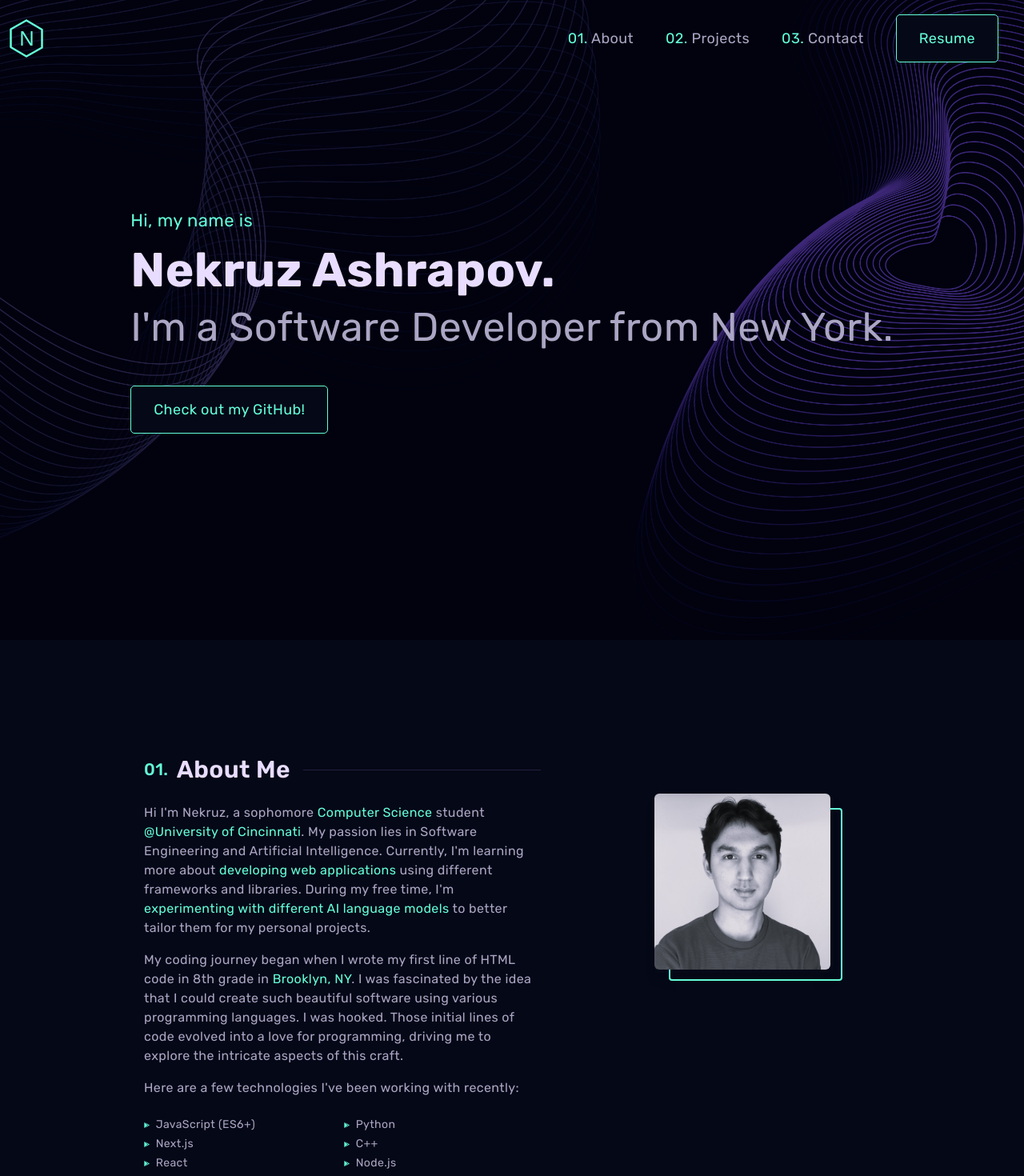
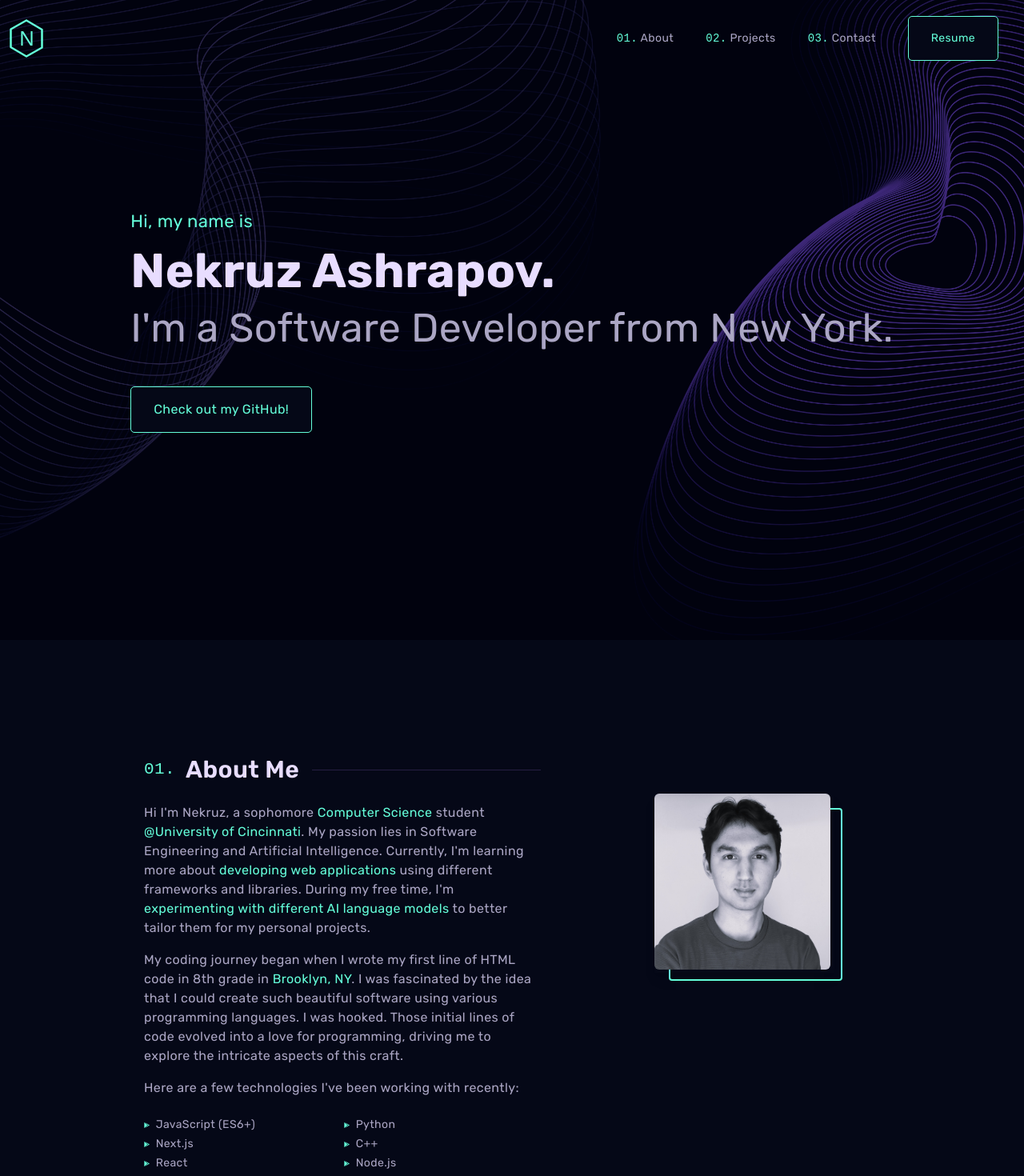
Before and after one commit to NekruzAsh/MyPortfolio, a Next.js app: page / in a window 1280 px wide. Shown: the top 1470 px of the page at 80% size. Built offline with nearby package versions, Linux system fonts and the light colour scheme.

Commit message:
minor font size changes and font-styles.

```diff
--- a/app/components/About.jsx
+++ b/app/components/About.jsx
@@ -6,6 +6,8 @@ import "../globals.css";
 import { FaGooglePlay } from "react-icons/fa";
 import { motion, useAnimation } from "framer-motion";
 import { useInView } from "react-intersection-observer";
+import "../projects.scss";
+
 
 const About = () => {
   const { ref, inView } = useInView({
@@ -41,7 +43,7 @@ const About = () => {
             transition={{ duration: 1 }}
             className="py-4 text-[#e8ddff] flex items-center"
           >
-            <span className="text-[#64feda] font-medium text-[70%]">01.&nbsp;&nbsp;</span> About Me
+            <span className="text-[#64feda] txt font-medium text-[70%]">01.&nbsp;</span> About Me
             <hr className="border-[#251f41] border-t-1 ml-4 flex-grow" />
           </motion.h2>
           <motion.p
--- a/app/components/Contact.jsx
+++ b/app/components/Contact.jsx
@@ -2,7 +2,7 @@
 import React from "react";
 import Link from "next/link";
 import "../globals.css";
-
+import "../projects.scss";
 import { FiGithub, FiLinkedin } from "react-icons/fi";
 import { SiDevpost } from "react-icons/si";
 import { motion, useAnimation } from "framer-motion";
@@ -39,12 +39,12 @@ const Contact = () => {
     >
       <div className="py-2 mt-14 md:mt-32 w-full">
         <motion.p
-          className="text-lg text-[#64feda] py-2 text-center"
+          className="text-md text-[#64feda] py-2 text-center"
           initial="hidden"
           animate={animation}
           variants={textVariants}
         >
-          03. What's Next?
+          <span className="txt text-lg">03.&nbsp;</span>What's Next?
         </motion.p>
         <motion.h2
           className=" text-[#e8ddff] md:py-4 text-center md:text-[50px] mx-auto"
--- a/app/components/Navbar.jsx
+++ b/app/components/Navbar.jsx
@@ -114,24 +114,24 @@ const navbar = () => {
         <div>
           <ul className="hidden items-center md:flex">
             <Link href="/#about">
-              <li className="ml-10 text-lg text-[#aba6c4] hover:text-[#64feda] transition-colors duration-500">
-                <span className=" text-[#64feda]">01.</span> About
+              <li className="ml-10 text-sm text-[#aba6c4] hover:text-[#64feda] transition-colors duration-500">
+                <span className=" text-[#64feda] txt">01.</span> About
               </li>
             </Link>
             <Link href="/#projects">
-              <li className="ml-10 text-lg text-[#aba6c4] hover:text-[#64feda] transition-colors duration-500">
-                <span className="text-[#64feda]">02.</span> Projects
+              <li className="ml-10 text-sm text-[#aba6c4] hover:text-[#64feda] transition-colors duration-500">
+                <span className="text-[#64feda] txt">02.</span> Projects
               </li>
             </Link>
             <Link href="/#contact">
-              <li className="ml-10 text-lg text-[#aba6c4] hover:text-[#64feda] transition-colors duration-500">
-                <span className=" text-[#64feda]">03.</span> Contact
+              <li className="ml-10 text-sm text-[#aba6c4] hover:text-[#64feda] transition-colors duration-500">
+                <span className=" text-[#64feda] txt">03.</span> Contact
               </li>
             </Link>
             <a
               href={myResume}
               target="_blank"
-              className="button ml-10 mr-6 text-lg"
+              className="button ml-10 mr-6 text-sm"
             >
               Resume
             </a>
--- a/app/components/main.jsx
+++ b/app/components/main.jsx
@@ -53,7 +53,7 @@ const main = () => {
             <motion.a
               href="https://github.com/NekruzAsh"
               target="_blank"
-              className="button text-lg"
+              className="button text-md"
               initial="hidden"
               animate="visible"
               variants={textVariants}
--- a/app/components/testProjects.jsx
+++ b/app/components/testProjects.jsx
@@ -38,7 +38,7 @@ const testProjects = () => {
         variants={textVariants}
       >
         <h2 className="text-[#e8ddff] pl-7 pr-7 md:pl-6 md:pr-0 py-4 mt-8 flex items-center">
-          <span className=" text-[#64feda] font-medium text-[70%]">02.&nbsp;&nbsp;</span> My Work
+          <span className=" text-[#64feda] txt font-medium text-[70%]">02.&nbsp;</span> My Work
           <hr className="border-[#251f41] border-t-1 ml-4 flex-grow" />
         </h2>
         <p className="mb-16 text-[#aba6c4] text-[17px] pl-7 pr-7 md:pl-6 md:pr-0 max-w-3xl leading-[30px] z-10 relative">
--- a/app/projects.scss
+++ b/app/projects.scss
@@ -79,6 +79,10 @@ html {
     }
   }
 
+  .txt {
+    font-family: monospace;
+  }
+
   .projects-grid {
     display: grid;
     grid-gap: 50px; // Adjust this value to increase space between project cards
@@ -123,7 +127,6 @@ html {
         display: flex;
         flex-wrap: wrap;
         margin-top: 20px;
-        font-family: monospace;
         @include tablet {
           align-items: center;
           padding: 0;
```
